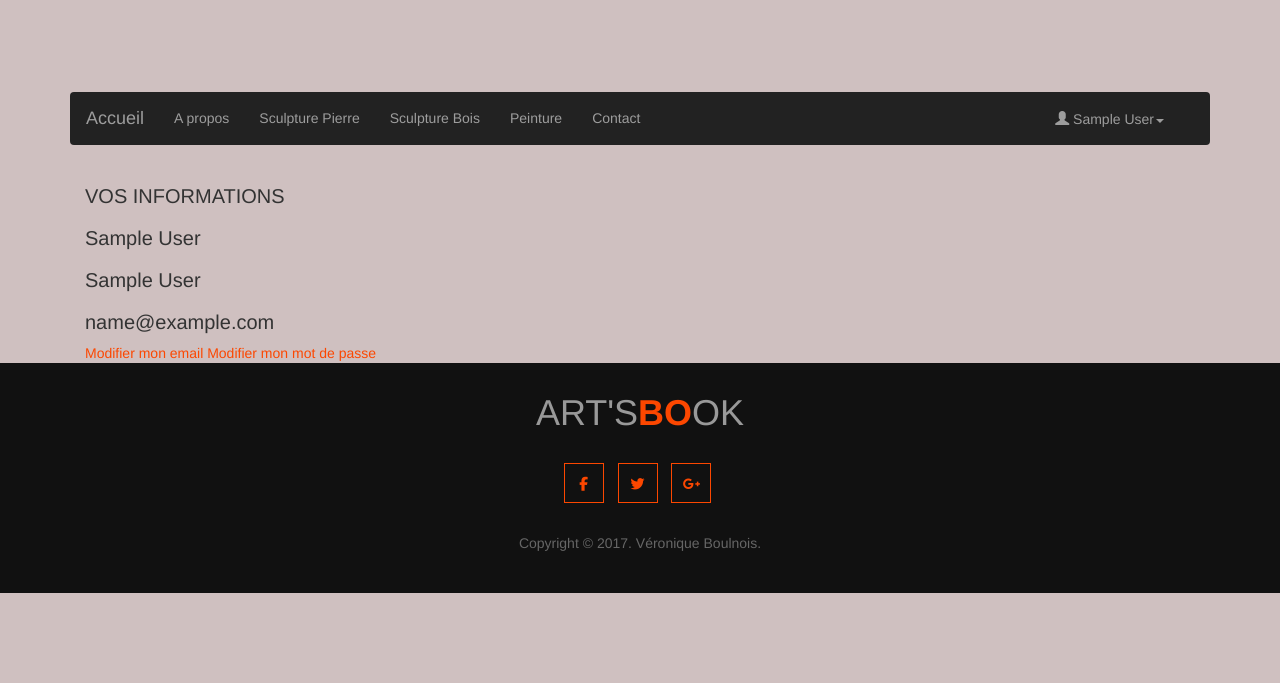
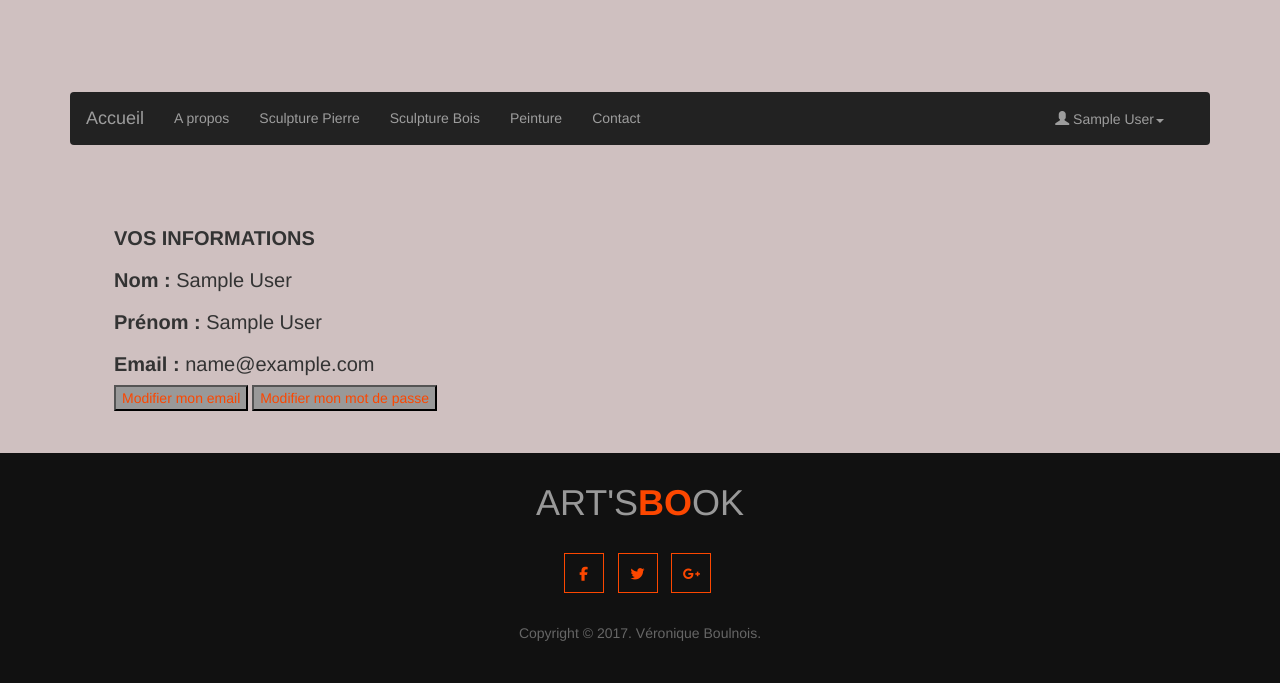
Before and after one commit to veroboulnois/titre_pro, a PHP site: page /informations.php in a window 1280 px wide. Shown: the part 178-861 px from the top of the page. Before the commit the page ends 771 px from the top, so only its background shows below. Run offline with PHP 8.4, Linux system fonts and the light colour scheme; the visitor is signed in with stand-in values (Sample User, id 1); some libraries are stand-ins or nearby versions.

Commit message:
version titre

```diff
--- a/assets/css/style.css
+++ b/assets/css/style.css
@@ -386,3 +386,9 @@ img{
 #infos, .civil{
     font-size: 20px;
 }
+/*forms*/
+.mail, .pwd, .contacts, #informations{
+    max-width: 600px;
+    margin:3em 6em 3em 6em;
+    width:100%;
+}
--- a/assets/js/script.js
+++ b/assets/js/script.js
@@ -7,7 +7,7 @@ $(function () {
          * _Les actions à effectuer avec le retour du PHP
          * _Le format de donnée utilisé en retour de PHP
          **/
-        $.post('controllers/indexCtrl.php',
+        $.post('../../controllers/indexCtrl.php',
                 {
                     verifmail: $('#mail').val() //le $_POST['verifLogin'] prend le contenu de l'input
                 },
--- a/configuration.php
+++ b/configuration.php
@@ -1,5 +1,4 @@
 <?php
-
 /**
  * Déclaration des constantes de connexion à la base de données
  */
--- a/contact.php
+++ b/contact.php
@@ -23,6 +23,7 @@ include_once 'controllers/contactCtrl.php';
             <div class="container">
                 <form method="post" action="envoi.php">
                     <form>
+                        <div class="contacts">
                             <div class="form-group">
                                 <label for="nom">Nom</label>
                                 <input type="text" class="form-control" id="name" placeholder="Entrez votre nom" required>
@@ -40,6 +41,7 @@ include_once 'controllers/contactCtrl.php';
                             </div>
                             <button type="submit" value="Envoyer" class="btn btn-default">Envoyer</button>
                     </form>
+            </div>
         </div>
     </div>
 </body>
--- a/editEmail.php
+++ b/editEmail.php
@@ -20,6 +20,7 @@ include_once 'controllers/editEmailCtrl.php';
     <body>
         <?php include 'header.php'; ?>
         <form action="/editEmail.php" method="POST">
+            <div class="mail">
                 <div class="form-group">
                     <h1 class="size" class="text-center" id="successMessage"><?= $successMessage ?></h1>
                     <label for="email">Nouveau email:</label>
@@ -32,6 +33,7 @@ include_once 'controllers/editEmailCtrl.php';
                 </div>
                 <button type="button" class="btn btn-primary">Annuler</button>
                 <button type="submit" name="newMail" class="btn btn-success">Modifier</button>
+            </div>
         </form>
     </body>
     <!--Footer-->
--- a/editPwd.php
+++ b/editPwd.php
@@ -20,6 +20,7 @@ include_once 'controllers/editPwdCtrl.php';
     <body>
         <?php include 'header.php'; ?>
         <form action="/editPwd.php" method="POST">
+            <div class="pwd">
                 <div class="form-group">
                     <h1 class="size" class="text-center" id="successMessage"><?= $successMessage ?></h1>
                     <label for="password">Nouveau mot de passe:</label>
@@ -32,6 +33,7 @@ include_once 'controllers/editPwdCtrl.php';
                 </div>
                 <button type="button" class="btn btn-primary">Annuler</button>
                 <button type="submit" name="newPwd" class="btn btn-success">Modifier</button>
+            </div>
         </form>
     </body>
     <!--Footer-->
--- a/informations.php
+++ b/informations.php
@@ -16,14 +16,14 @@ session_start();
     </head>
     <body>
         <?php include 'header.php'; ?>
-        <div class="container">
+        <div class="container" id="informations">
             <div class="col-lg-12">
-                <h2 id="infos">VOS INFORMATIONS</h2>
-                <h3 class="civil"><?= $_SESSION['lastName'] ?></h3>
-                <h3 class="civil"><?= $_SESSION['firstName'] ?></h3>
-                <h3 class="civil"><?= $_SESSION['mail'] ?></h3>
-                <a class="link" href="/mail">Modifier mon email</a>
-                <a class="link" href="/pass">Modifier mon mot de passe</a>
+                <h2 id="infos"><strong>VOS INFORMATIONS</strong></h2>
+                <h3 class="civil"><strong>Nom : </strong><?= $_SESSION['lastName'] ?></h3>
+                <h3 class="civil"><strong>Prénom : </strong><?= $_SESSION['firstName'] ?></h3>
+                <h3 class="civil"><strong>Email : </strong><?= $_SESSION['mail'] ?></h3>
+                <a class="link" href="/mail"><button>Modifier mon email</button></a>
+                <a class="link" href="/pass"><button>Modifier mon mot de passe</button></a>
             </div>
         </div>
     </body>
```
Also changed, not shown: controllers/indexCtrl.php (+4 -4 lines), models/artWork.php (+10 -3 lines), assets/usersFiles/essai2@essai.com_Monteiro/index.html (added), assets/usersFiles/jonsnow@got.fr_SNOW/index.html (added), assets/usersFiles/quentinR@gmail.com_ROUHIER/index.html (added), assets/usersFiles/vt1@vt.fr_TRESGOTS/index.html (added), assets/usersFiles/vt@vt.fr_TRESGOTS/index.html (deleted), 2 other files. Lines whose indentation alone changed are shown as unchanged.
